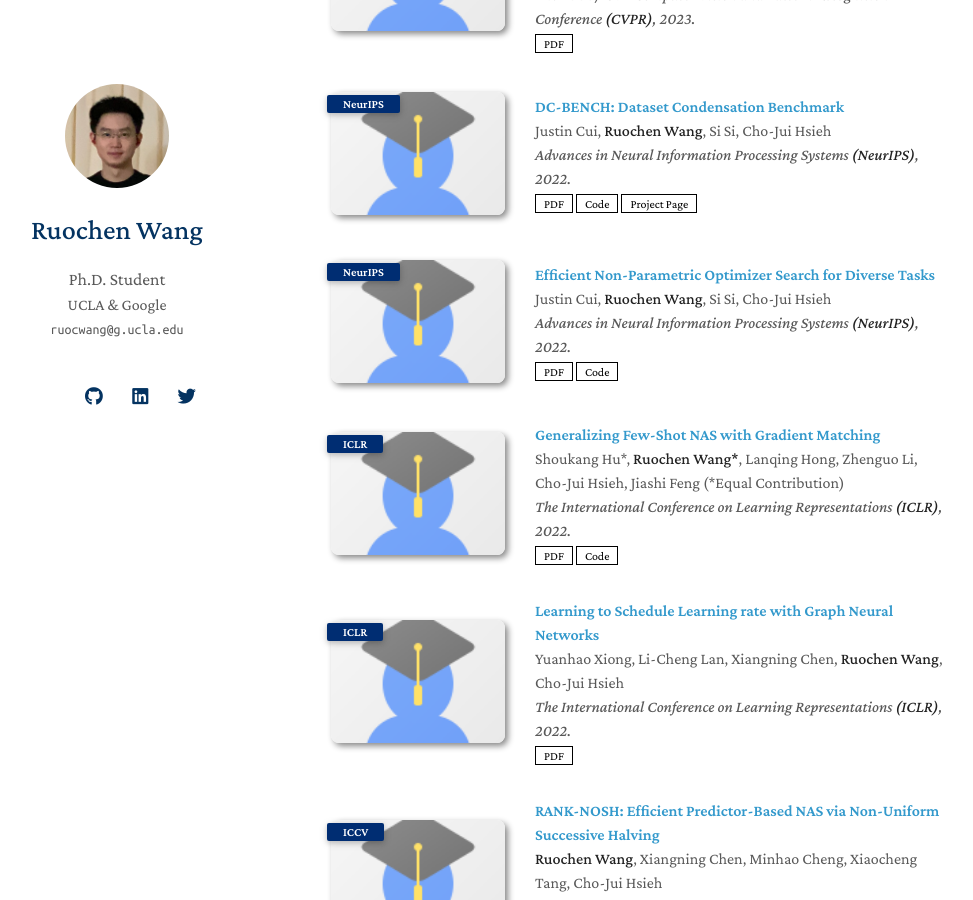
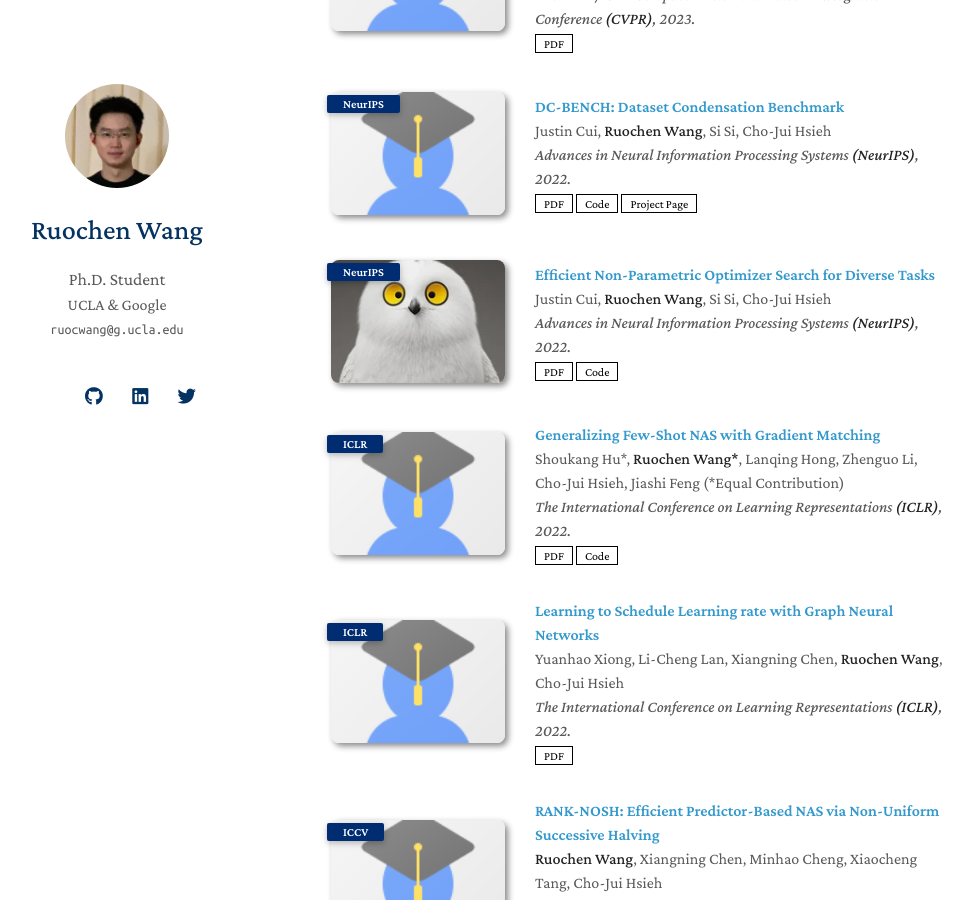
Before and after one commit to ruocwang/ruocwang.github.io, a Jekyll site: the page built from index.md, in a window 1280 px wide and 900 px high, scrolled down 2805 px. Shown: the whole window, without its empty margins (159-1132 px from the left). Built offline with Jekyll 4.4.1, drawn with Linux system fonts in a browser that asks for light colours; nearby versions of some CDN libraries; a style sheet for code colours, icons or effects is not loaded; our own code applies the rules of GitHub Pages for plain Markdown files.

Commit message:
update papers

```diff
--- a/_data/publications.yml
+++ b/_data/publications.yml
@@ -60,7 +60,7 @@ main:
     conference: Advances in Neural Information Processing Systems <strong>(NeurIPS)</strong>, 2022.
     pdf: https://arxiv.org/abs/2209.13575
     code: https://github.com/ruocwang/efficient-optimizer-search
-    image: ./assets/img/avatar.png
+    image: assets/img/MoonmoonAvatar.webp
 
   - title: "Generalizing Few-Shot NAS with Gradient Matching"
     authors: Shoukang Hu*, <strong>Ruochen Wang*</strong>, Lanqing Hong, Zhenguo Li, Cho-Jui Hsieh, Jiashi Feng (*Equal Contribution)
```
Also changed, not shown: assets/img/MoonmoonAvatar.webp (added).
